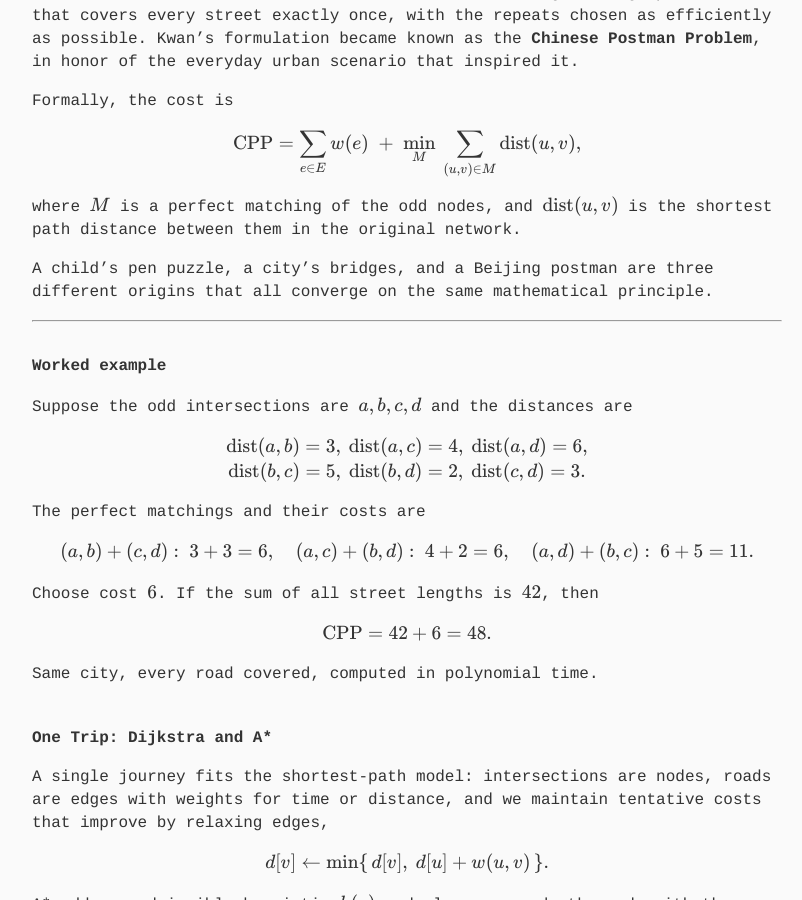
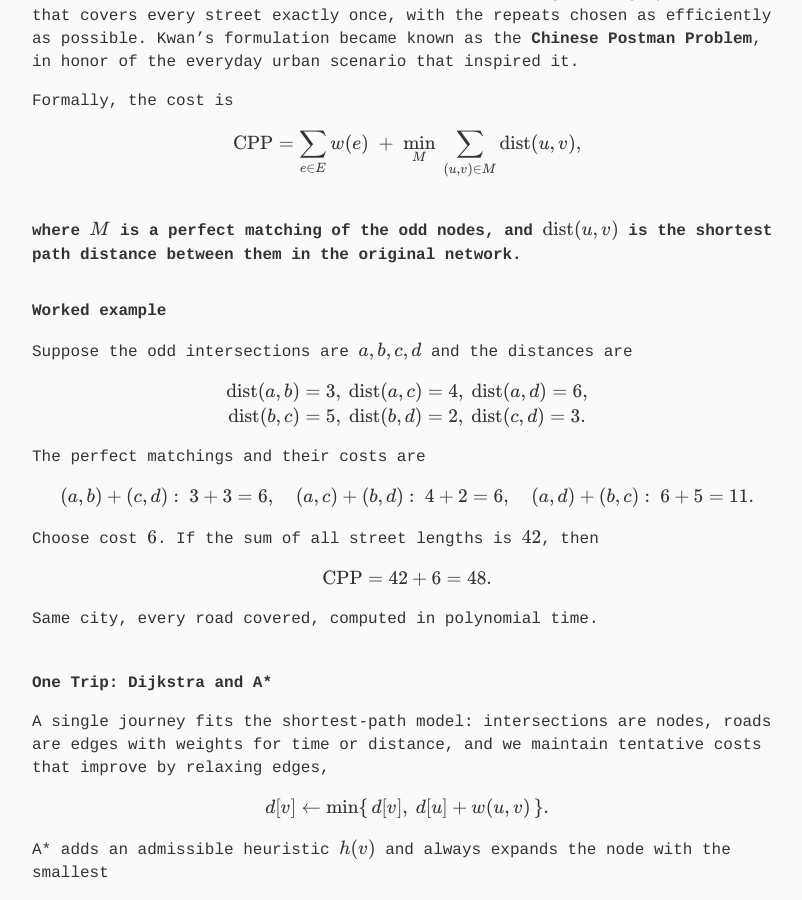
Before and after one commit to gcol33/blog, a Jekyll site: the page built from _posts/2025-09-12-the-map-always-knows.md, in a window 1280 px wide and 900 px high, scrolled down 978 px. Shown: the whole window, without its empty margins (233-1035 px from the left). Built offline with Jekyll 4.4.1, drawn with Linux system fonts in a browser that asks for light colours.

Commit message:
update blog post

```diff
--- a/_posts/2025-09-12-the-map-always-knows.md
+++ b/_posts/2025-09-12-the-map-always-knows.md
@@ -22,9 +22,6 @@ $$
 $$
 
 where $M$ is a perfect matching of the odd nodes, and $\operatorname{dist}(u,v)$ is the shortest path distance between them in the original network.
-
-A child’s pen puzzle, a city’s bridges, and a Beijing postman are three different origins that all converge on the same mathematical principle.
-
 ---
 
 ### Worked example
```
